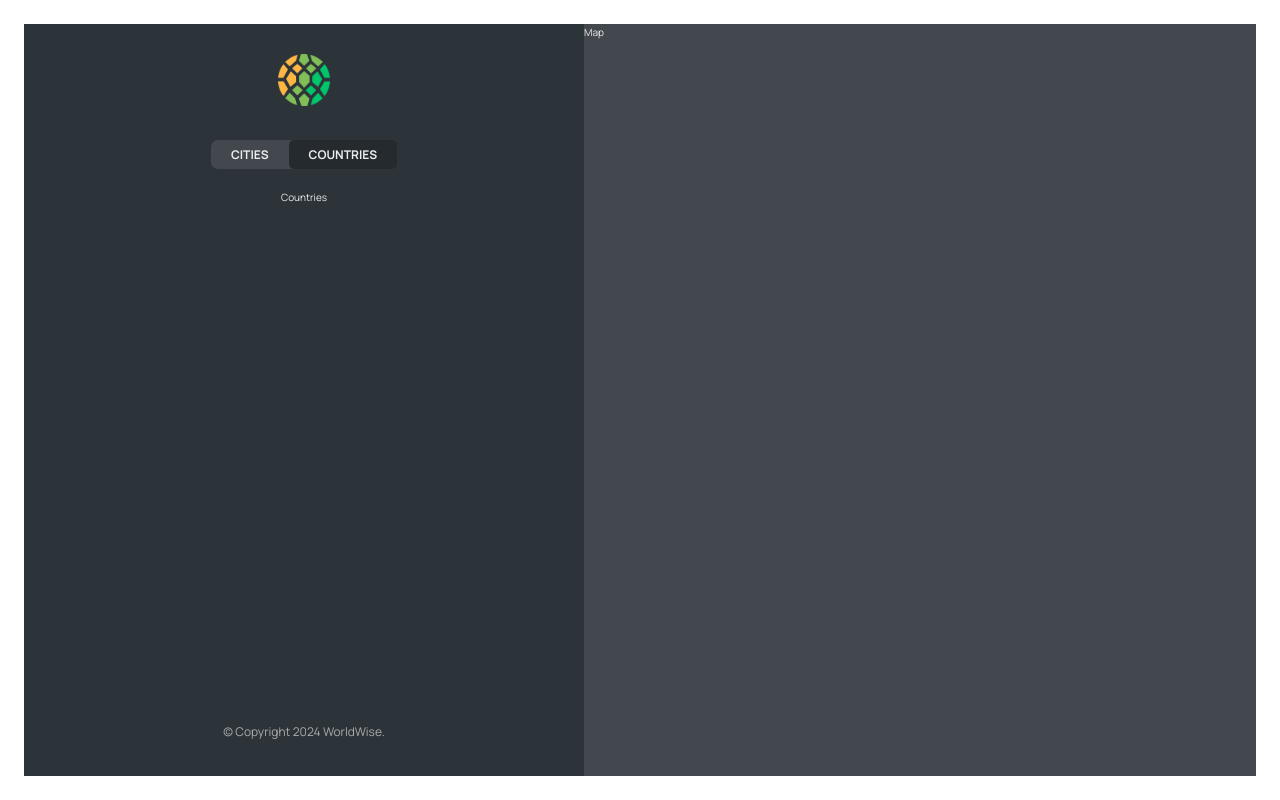
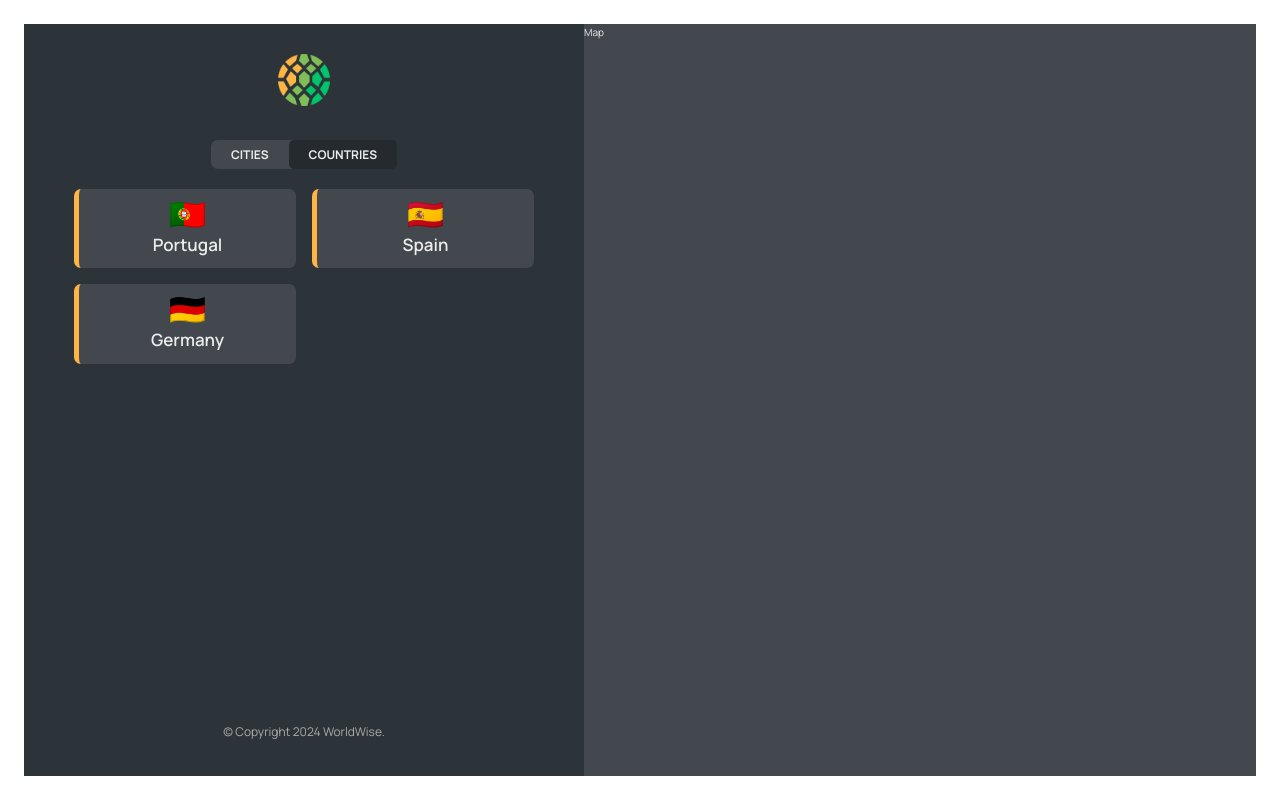
Before and after one commit to mohammed-manahi/worldwise, a React (Vite) app: page /app/countries in a window 1280 px wide. Built offline with nearby package versions, Linux system fonts and the light colour scheme; data requests are answered from the project's data file.

Commit message:
Implement country list and country item components

```diff
--- a/data/cities.json
+++ b/data/cities.json
@@ -35,6 +35,18 @@
         "lng": 13.376933665713324
       },
       "id": 98443197
+    },
+    {
+      "cityName": "Barcelona",
+      "country": "Spain",
+      "emoji": "🇪🇸",
+      "date": "2027-02-12T09:24:11.863Z",
+      "notes": "Amazing 😃",
+      "position": {
+        "lat": 52.53586782543305711,
+        "lng": 13.37643933665713324
+      },
+      "id": 98423197
     }
   ]
 }
--- a/src/App.jsx
+++ b/src/App.jsx
@@ -1,3 +1,4 @@
+import {useEffect, useState} from "react";
 import {BrowserRouter, Route, Routes} from "react-router-dom";
 import Product from "./pages/Product.jsx";
 import Pricing from "./pages/Pricing.jsx";
@@ -6,7 +7,7 @@
 import AppLayout from "./pages/AppLayout.jsx";
 import Login from "./pages/Login.jsx";
 import CityList from "./components/CityList.jsx";
-import {useEffect, useState} from "react";
+import CountryList from "./components/CountryList.jsx";
 
 // Define API url
 const apiUrl = `http://localhost:9900`;
@@ -45,7 +46,7 @@
                     {/* Pass the cities state to the city list component */}
                     <Route index element={<CityList cities={cities} isLoading={isLoading}/>}/>
                     <Route path="cities" element={<CityList cities={cities} isLoading={isLoading}/>}/>
-                    <Route path="countries" element={<p>Countries</p>}/>
+                    <Route path="countries" element={<CountryList cities={cities} isLoading={isLoading}/>}/>
                     <Route path="form" element={<p>Form</p>}/>
                 </Route>
                 <Route path="login" element={<Login/>}/>
--- a/src/components/CountryItem.jsx
+++ b/src/components/CountryItem.jsx
@@ -1,9 +1,13 @@
 import styles from "./CountryItem.module.css";
 
-function CountryItem({ country }) {
+// eslint-disable-next-line react/prop-types
+function CountryItem({country}) {
+
     return (
         <li className={styles.countryItem}>
+            {/* eslint-disable-next-line react/prop-types */}
             <span>{country.emoji}</span>
+            {/* eslint-disable-next-line react/prop-types */}
             <span>{country.country}</span>
         </li>
     );
--- /dev/null
+++ b/src/components/CountryList.jsx
@@ -0,0 +1,31 @@
+import styles from "./CountryList.module.css"
+import Spinner from "./Spinner.jsx";
+import Message from "./Message.jsx";
+import CountryItem from "./CountryItem.jsx";
+
+// eslint-disable-next-line react/prop-types
+export default function CountryList({cities, isLoading}) {
+    if (isLoading) return <Spinner/>;
+    // eslint-disable-next-line react/prop-types
+    // Handle no city list data
+    // eslint-disable-next-line react/prop-types
+    if (!cities.length) return <Message message="Add your first city by clicking on a city in the map"/>
+
+    // Extract countries from the cities passed prop
+    // eslint-disable-next-line react/prop-types
+    const countries = cities.reduce((arr, city) => {
+                if (!arr.map((element) => element.country).includes(city.country))
+                    return [...arr, {
+                    country: city.country,
+                    emoji: city.emoji
+                }];
+                else return arr
+            }, []);
+
+    return (
+        <ul className={styles.countryList}>
+            {/* eslint-disable-next-line react/prop-types */}
+            {countries.map(country => <CountryItem country={country}/>)}
+        </ul>
+    );
+}
```
Lines whose indentation alone changed are shown as unchanged.
